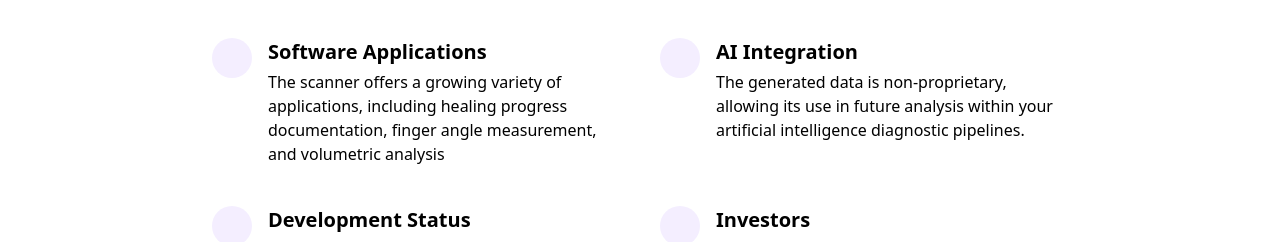
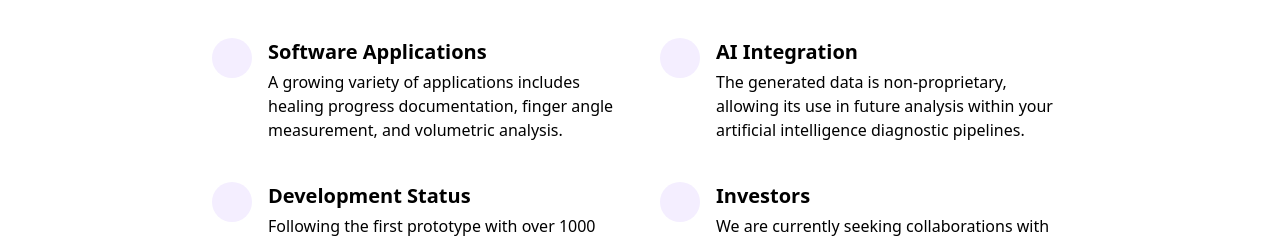
Before and after one commit to jonasrejman/spherascan, a SvelteKit app: page / in a window 1280 px wide. Shown: the part 514-756 px from the top of the page. Built offline with nearby package versions, Linux system fonts and the light colour scheme; some icons are missing.

Commit message:
touch ups

```diff
--- a/src/lib/scene/scene3.svelte
+++ b/src/lib/scene/scene3.svelte
@@ -7,7 +7,7 @@
 	import Scene3 from '../3Dmodels/scan3.svelte';
 </script>
 
-<T.PerspectiveCamera makeDefault position={[1, 1, 1]} fov={50} near={0.1} far={2000}>
+<T.PerspectiveCamera makeDefault position={[1, 1, 1]} fov={30} near={0.1} far={2000}>
 	<OrbitControls
 		autoRotate
 		autoRotateSpeed={0.5}
--- a/src/routes/+page.svelte
+++ b/src/routes/+page.svelte
@@ -57,8 +57,8 @@
 			<div>
 				<h3 class="font-semibold text-xl">Software Applications</h3>
 				<p class="mt-1">
-					The scanner offers a growing variety of applications, including healing progress
-					documentation, finger angle measurement, and volumetric analysis
+					A growing variety of applications includes healing progress documentation, finger angle
+					measurement, and volumetric analysis.
 				</p>
 			</div>
 		</div>
```
